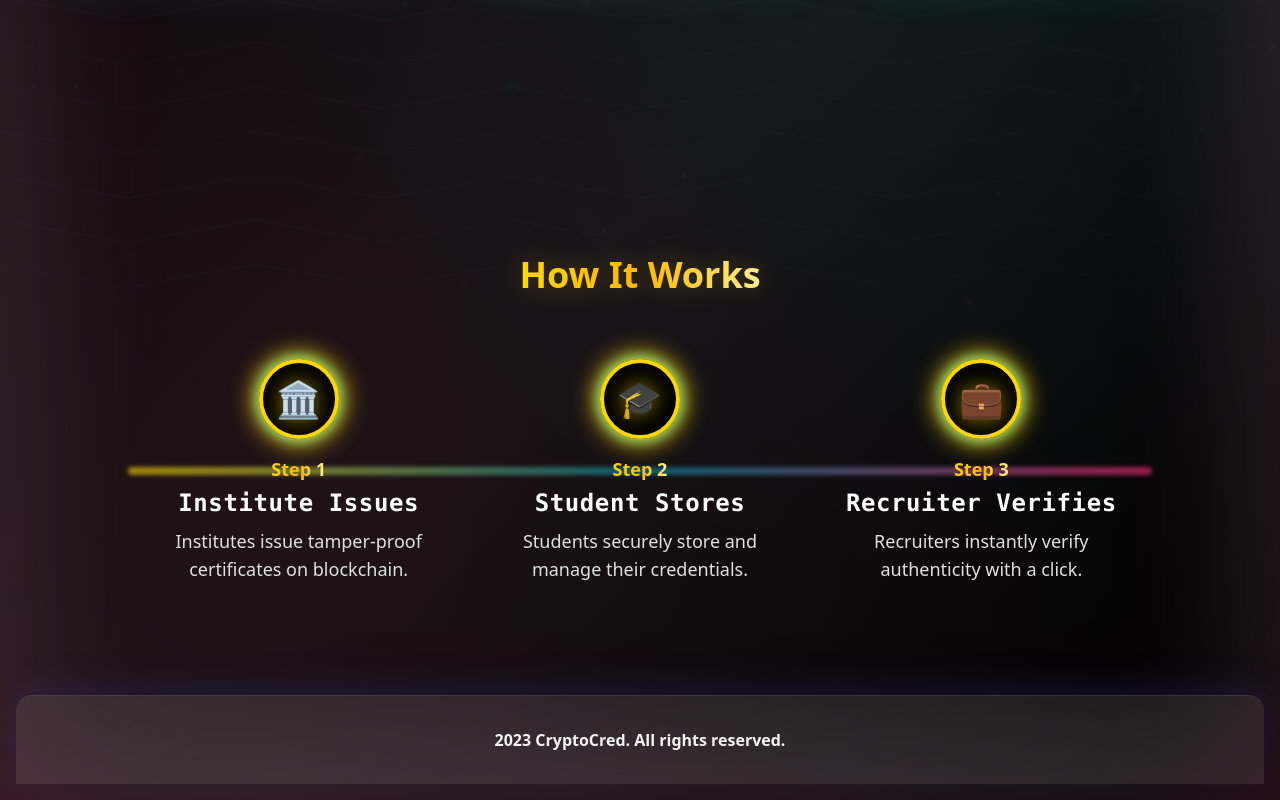
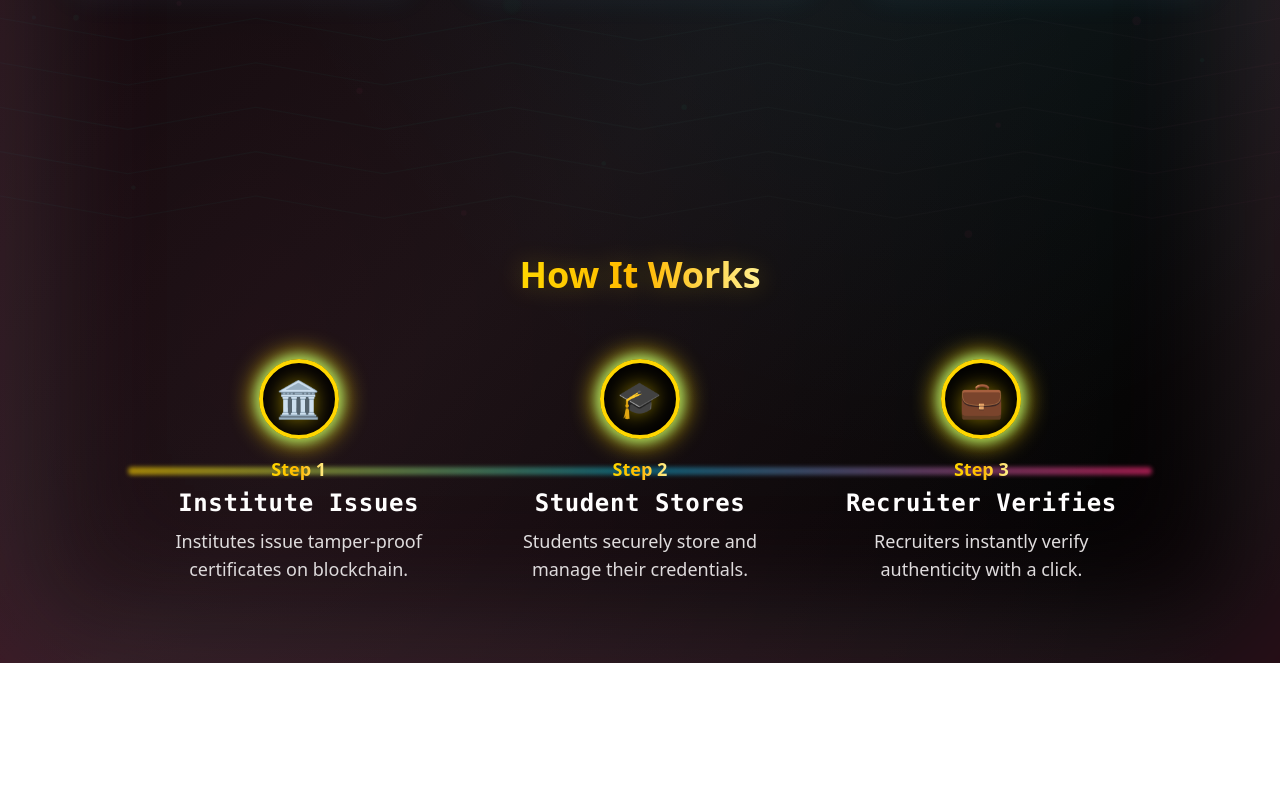
Before and after one commit to CoderFleet/CryptoCred, a Next.js app: page / in a window 1280 px wide. Shown: the part 982-1782 px from the top of the page. After the commit the page ends 1645 px from the top, so only its background shows below. Built offline with nearby package versions, Linux system fonts and the light colour scheme.

Commit message:
updating index page

```diff
--- a/pages/index.tsx
+++ b/pages/index.tsx
@@ -155,9 +155,6 @@ const Home: React.FC = () => {
   </div>
 </section>
 
-         <footer className="py-8 bg-white/10 backdrop-blur-lg border-t border-[#635985]/30 text-center mt-8 rounded-t-2xl shadow-lg mx-4 mb-4" id="contact" style={{boxShadow:'0 -8px 32px 0 rgba(31, 38, 135, 0.27)'}}>
-           <div className="text-white font-semibold"> 2023 CryptoCred. All rights reserved.</div>
-         </footer>
       </main>
     </>
   );
```
